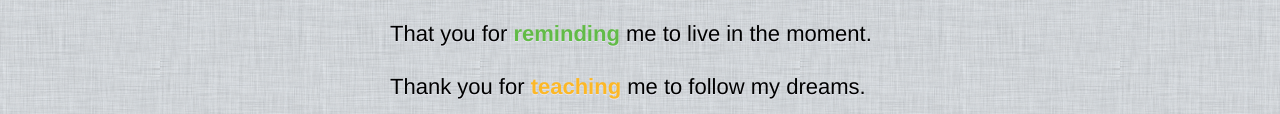
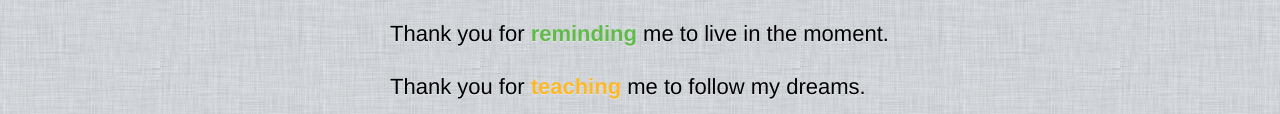
Before and after one commit to netspencer/steve-jobs, a website built with Parcel: page index.html in a window 1280 px wide. Shown: the part 635-749 px from the top of the page. Built offline with nearby package versions, Linux system fonts and the light colour scheme.

Commit message:
chore: fix typo in first sentence

```diff
--- a/index.html
+++ b/index.html
@@ -48,7 +48,7 @@
             <h1 class="name">steve<span>jobs</span></h1>
         </section>
         <section class="card" id="card_2">
-            <p>That you for <span class="c1 bold">reminding</span> me to live in the moment.</p>
+            <p>Thank you for <span class="c1 bold">reminding</span> me to live in the moment.</p>
             <p>Thank you for <span class="c2 bold">teaching</span> me to follow my dreams.</p>
             <p>Thank you for <span class="c3 bold">encouraging</span> me to take risks.</p>
             <p>Thank you for <span class="c4 bold">showing</span> me that being different is a good thing.</p>
```
